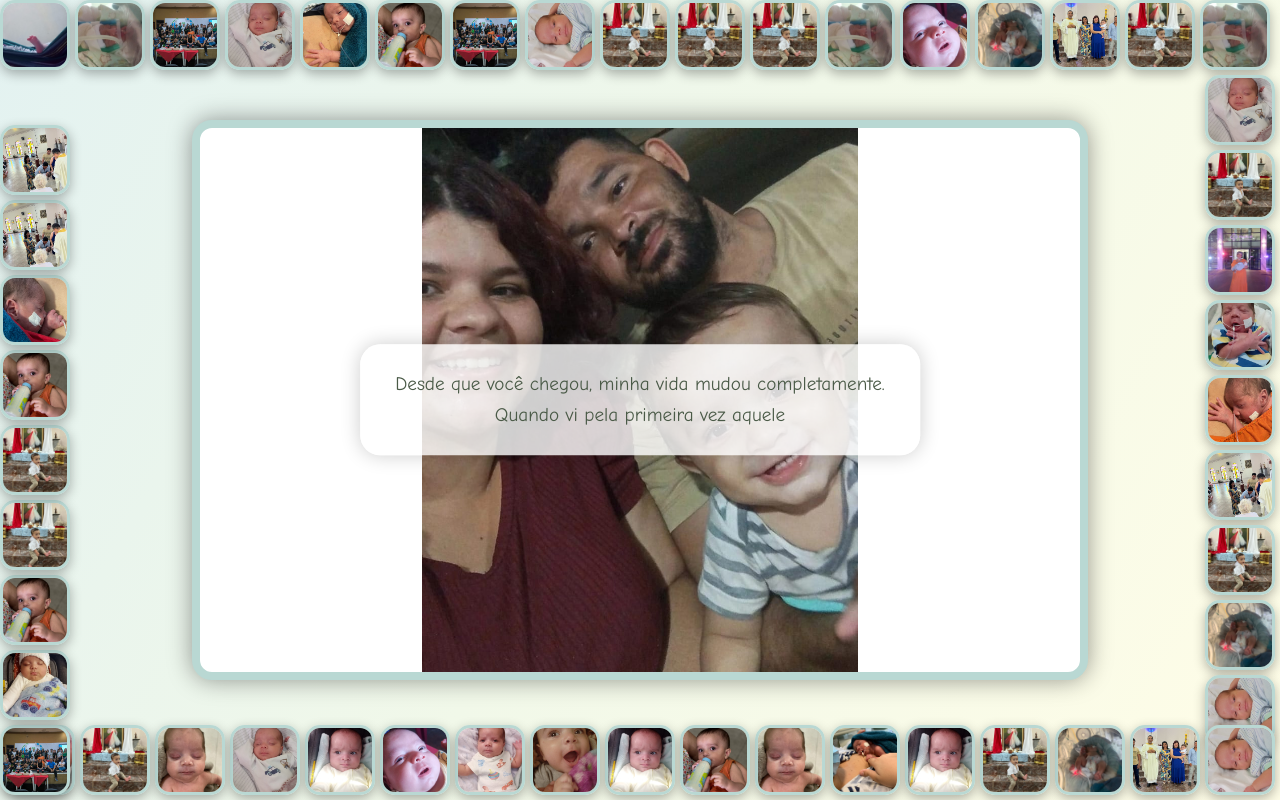
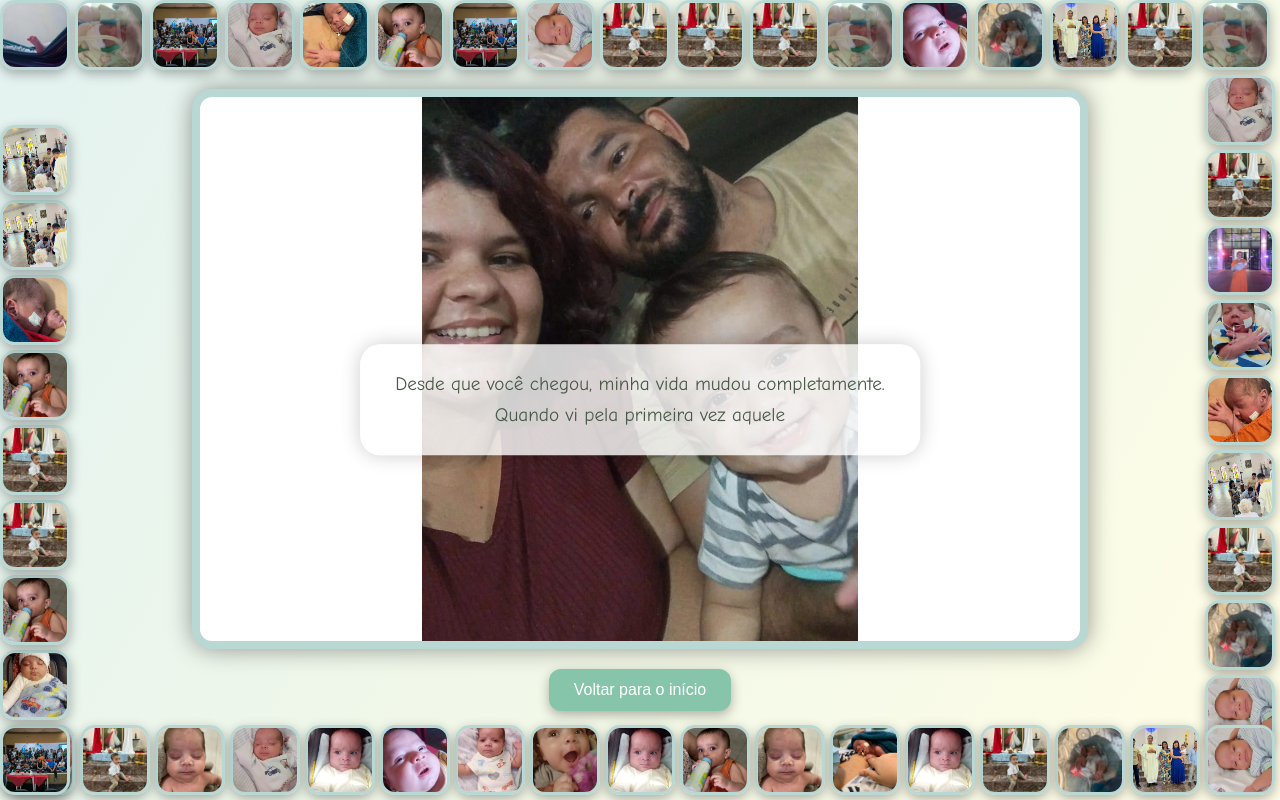
Before and after one commit to vitoria776/meu-site, a plain HTML site: page fim.html in a window 1280 px wide. Drawn offline with Linux system fonts and the light colour scheme.

Commit message:
06/06/2025

```diff
--- a/fim.html
+++ b/fim.html
@@ -22,12 +22,19 @@
         position: relative;
     }
 
-    /* Foto central */
-    .center-photo {
+    /* Container central que agrupa foto e botão */
+    .container {
         position: absolute;
         top: 50%;
         left: 50%;
         transform: translate(-50%, -50%);
+        display: flex;
+        flex-direction: column;
+        align-items: center;
+        z-index: 5;
+    }
+
+    .center-photo {
         width: 70vw;
         height: 70vh;
         object-fit: contain;
@@ -35,10 +42,26 @@
         border-radius: 20px;
         border: 8px solid #b9d8d3;
         box-shadow: 0 0 25px rgba(0,0,0,0.4);
-        z-index: 5;
     }
 
-    /* Fotos pequenas na borda */
+    .btn-proximo {
+        margin-top: 20px;
+        background-color: #87c5ab;
+        color: white;
+        border: none;
+        padding: 12px 25px;
+        font-size: 1rem;
+        border-radius: 12px;
+        cursor: pointer;
+        box-shadow: 0 4px 12px rgba(0, 0, 0, 0.3);
+        transition: background-color 0.3s ease, transform 0.2s ease;
+    }
+
+    .btn-proximo:hover {
+        background-color: #5a9b85;
+        transform: scale(1.05);
+    }
+
     .border-photos {
         position: absolute;
         top: 0;
@@ -59,7 +82,6 @@
         box-shadow: 0 4px 12px rgba(0,0,0,0.3);
     }
 
-    /* Texto no centro */
     .text-box {
         position: absolute;
         top: 50%;
@@ -81,14 +103,17 @@
 </head>
 <body>
 
-<img src="Imagens/minha-vida - Copia.jpeg" alt="Foto Principal" class="center-photo">
+<!-- Foto principal e botão agrupados -->
+<div class="container">
+    <img src="Imagens/minha-vida - Copia.jpeg" alt="Foto Principal" class="center-photo">
+    <button class="btn-proximo" onclick="location.href='index.html'">Voltar para o início</button>
+</div>
 
 <div class="border-photos" id="borderPhotos"></div>
 
 <div class="text-box" id="textBox"></div>
 
 <script>
-    // Gerar fotos na borda
     const totalFotos = 39;
     const borderPhotos = document.getElementById('borderPhotos');
     const fotos = [];
@@ -101,26 +126,6 @@
     const altura = window.innerHeight;
     const espacamento = 75;
 
-    let topo = 0;
-    let esquerda = 0;
-
-    // Topo
-    for (let x = 0; x <= largura - espacamento; x += espacamento) {
-        criarImg(x, topo);
-    }
-    // Lateral direita
-    for (let y = espacamento; y <= altura - espacamento; y += espacamento) {
-        criarImg(largura - espacamento, y);
-    }
-    // Parte de baixo
-    for (let x = largura - espacamento; x >= 0; x -= espacamento) {
-        criarImg(x, altura - espacamento);
-    }
-    // Lateral esquerda
-    for (let y = altura - espacamento; y >= espacamento; y -= espacamento) {
-        criarImg(0, y);
-    }
-
     function criarImg(x, y) {
         const img = document.createElement('img');
         const index = Math.floor(Math.random() * fotos.length);
@@ -130,7 +135,24 @@
         borderPhotos.appendChild(img);
     }
 
-    // Mensagem digitando
+    // Topo
+    for (let x = 0; x <= largura - espacamento; x += espacamento) {
+        criarImg(x, 0);
+    }
+    // Direita
+    for (let y = espacamento; y <= altura - espacamento; y += espacamento) {
+        criarImg(largura - espacamento, y);
+    }
+    // Baixo
+    for (let x = largura - espacamento; x >= 0; x -= espacamento) {
+        criarImg(x, altura - espacamento);
+    }
+    // Esquerda
+    for (let y = altura - espacamento; y >= espacamento; y -= espacamento) {
+        criarImg(0, y);
+    }
+
+    // Mensagem com efeito de digitação
     const mensagem = [
         "Desde que você chegou, minha vida mudou completamente.",
         "Quando vi pela primeira vez aquele rostinho tão pequenininho e tão frágil, eu soube que você seria minha maior paixão e o motivo do meu viver.",
@@ -167,7 +189,7 @@
     }
 
     escreverFrase();
+</script>
 
-</script>
 </body>
 </html>
```
